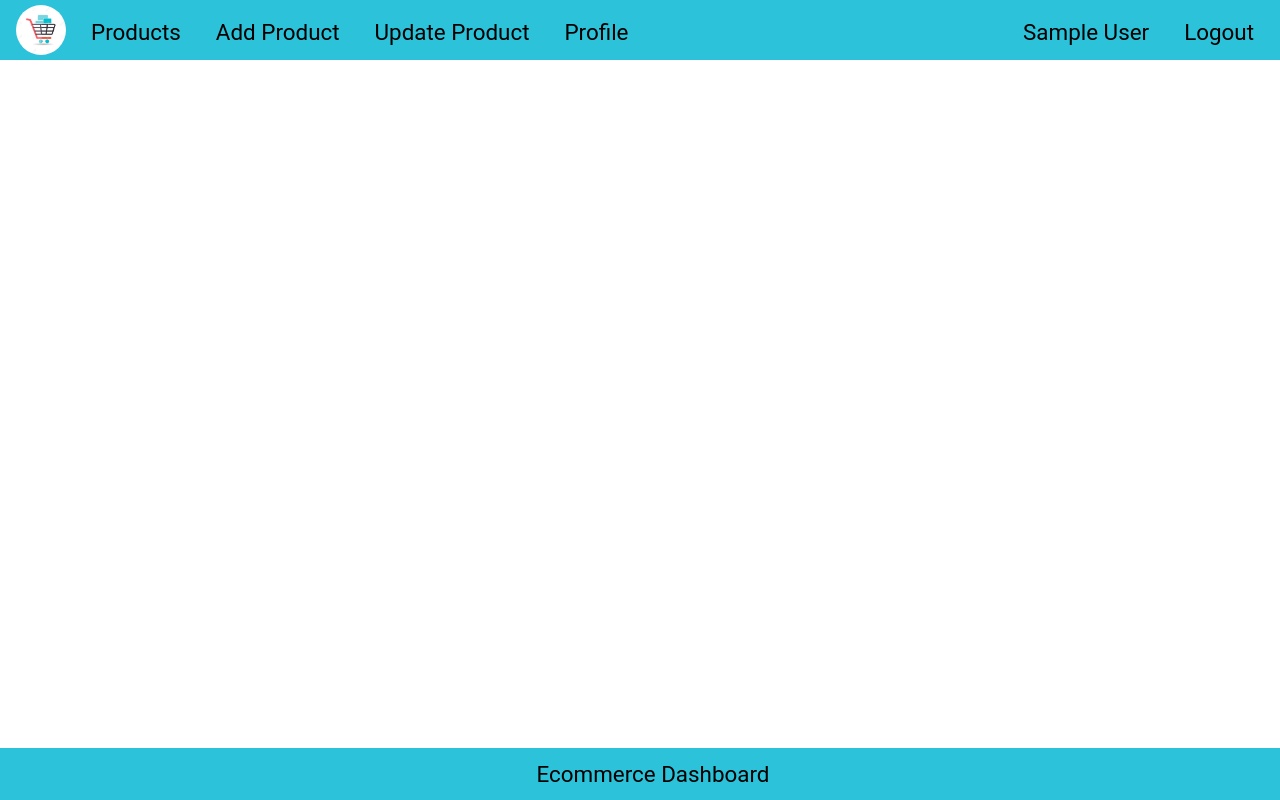
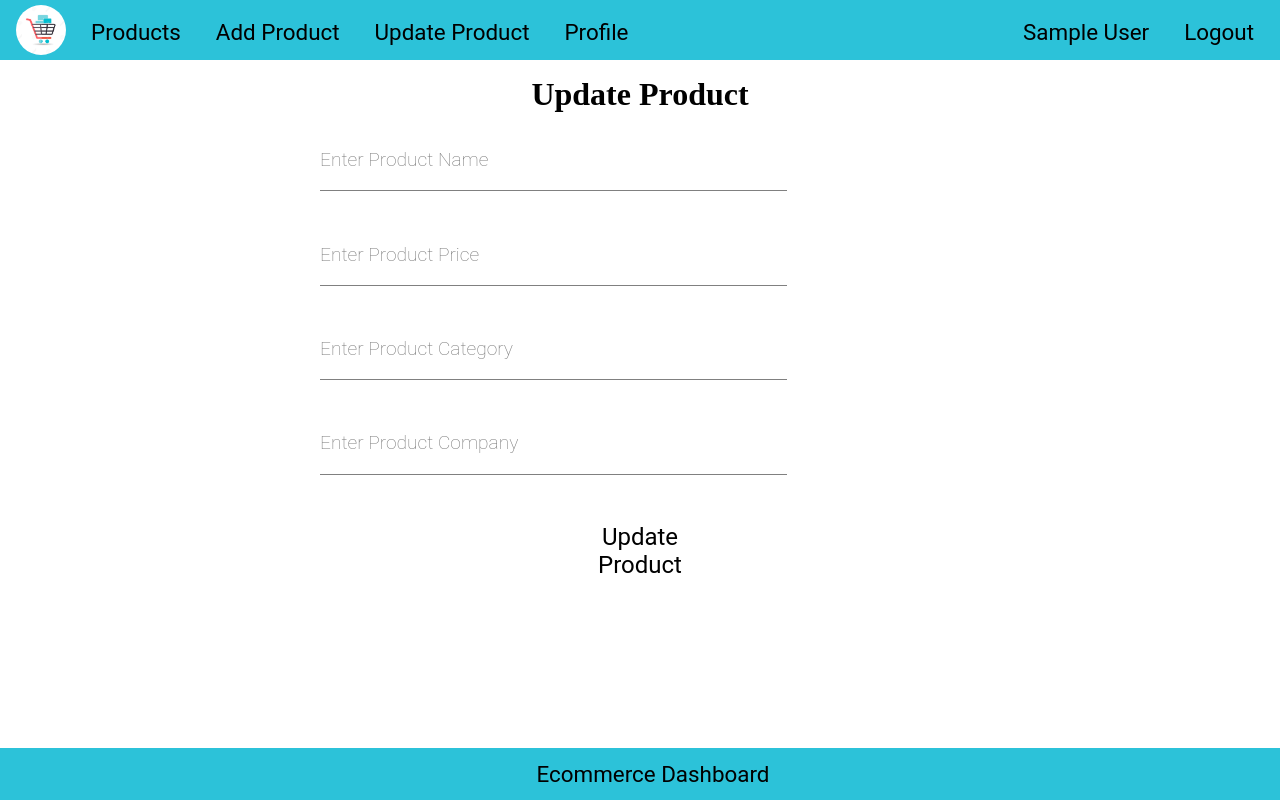
Before and after one commit to Rajugupta123/ecomm-dash, a React (Create React App) app in the folder frontend/: page /update/1 in a window 1280 px wide. Shown: the top 800 px of the page. Built offline with nearby package versions, Linux system fonts and the light colour scheme; no server answers; sample sign-in values are in the browser's storage.

Commit message:
update api

```diff
--- a/frontend/src/App.jsx
+++ b/frontend/src/App.jsx
@@ -7,6 +7,7 @@
 import Login from './Components/Login'
 import AddProduct from './Components/AddProduct'
 import ProductList from './Components/ProductList'
+import UpdateProduct from './Components/UpdateProduct'
 
 const App = () => {
   return (
@@ -18,7 +19,7 @@
         <Route element={<Private />}>
           <Route path='/' element={<ProductList/>} />
           <Route path='/add' element={<AddProduct/>} />
-          <Route path='/update' element={<h1>Update Product</h1>} />
+          <Route path='/update/:id' element={<UpdateProduct/>} />
           {/* <Route path='/logout' element={<h1>Logout Product</h1>} /> */}
           <Route path='/profile' element={<h1>Profile</h1>} />
         </Route>
--- a/frontend/src/Components/Nav.jsx
+++ b/frontend/src/Components/Nav.jsx
@@ -21,7 +21,7 @@
 
                     <li><Link to="/">Products</Link></li>
                     <li><Link to="/add">Add Product</Link></li>
-                    <li><Link to="/update">Update Product</Link></li>
+                    <li><Link to="/update/:id">Update Product</Link></li>
                     <li><Link to="/profile">Profile</Link></li>
                     <li></li>
                     <li style={{float:"right"}}><Link onClick={logOut} to="/signup">Logout </Link></li>
--- a/frontend/src/Components/ProductList.jsx
+++ b/frontend/src/Components/ProductList.jsx
@@ -1,13 +1,13 @@
 import React, { useEffect, useState } from "react";
+import {Link} from "react-router-dom"
 import "../styles/productList.css"
-
 const ProductList = () => {
 
   const [products, setProducts] = useState([])
 
   useEffect(() => {
     getProducts()
-  }, [])
+  },[])
 
   const getProducts = async () => {
     let result = await fetch("http://localhost:5000/products")
@@ -50,7 +50,9 @@
               <li>{item.price}</li>
               <li>{item.category}</li>
               <li>{item.company}</li>
-              <li className="btn-li"><button className="btn" onClick={()=>deleteProduct(item._id)}>Delete</button></li>
+              <li className="btn-li"><button className="btn" onClick={()=>deleteProduct(item._id)}>Delete</button>
+              <Link to={"/update/"+item._id}>Update</Link>
+              </li>
             </ul>
           )
         }
--- /dev/null
+++ b/frontend/src/Components/UpdateProduct.jsx
@@ -0,0 +1,71 @@
+import React, { useEffect, useState } from "react";
+import {useParams,useNavigate} from "react-router-dom"
+
+const UpdateProduct =()=>{
+
+    const[name,setName] = useState("")
+    const[price,setPrice] = useState("")
+    const[category,setCategory] = useState("")
+    const[company,setCompany] = useState("")
+
+    const params = useParams()
+    const navigate = useNavigate()
+
+    useEffect(()=>{
+        getProductDetails()
+    },[])
+
+
+    //to fill products into update product
+    const getProductDetails = async()=>{
+        console.warn(params)
+        let result = await fetch(`http://localhost:5000/product/${params.id}`)
+        result = await result.json()
+        setName(result.name)
+        setPrice(result.price)
+        setCategory(result.category)
+        setCompany(result.company)
+
+    }
+
+    //to update the product
+    const updateProduct = async()=>{
+        console.log(name,price,category,company)
+        let result = await fetch(`http://localhost:5000/product/${params.id}`,{
+            method:"put",
+            body:JSON.stringify({name,price,category,company}),
+            headers:{"Content-Type":"application/json"}
+        })
+
+        result = await result.json()
+        console.log(result)
+        navigate("/")
+
+
+    }
+
+
+
+    return(
+        <div className="product">
+            <h1>Update Product</h1>
+            <input type="text" placeholder="Enter Product Name" autoFocus
+            value={name} onChange={(e)=>setName(e.target.value)}/>
+
+
+            <input  type="text" name="" id="" placeholder="Enter Product Price"
+            value={price} onChange={(e)=>setPrice(e.target.value)} />
+
+
+            <input  value={category} onChange={(e)=>setCategory(e.target.value)} type="text" name="" id="" placeholder="Enter Product Category" />
+
+
+            <input value={company} onChange={(e)=>setCompany(e.target.value)} type="text" name="" id="" placeholder="Enter Product Company" /><br/>
+
+
+            <button onClick={updateProduct}>Update Product</button>
+        </div>
+    )
+}
+
+export default UpdateProduct
```
Also changed, not shown: 1 other file (tests, documents, lock files or other folders).
